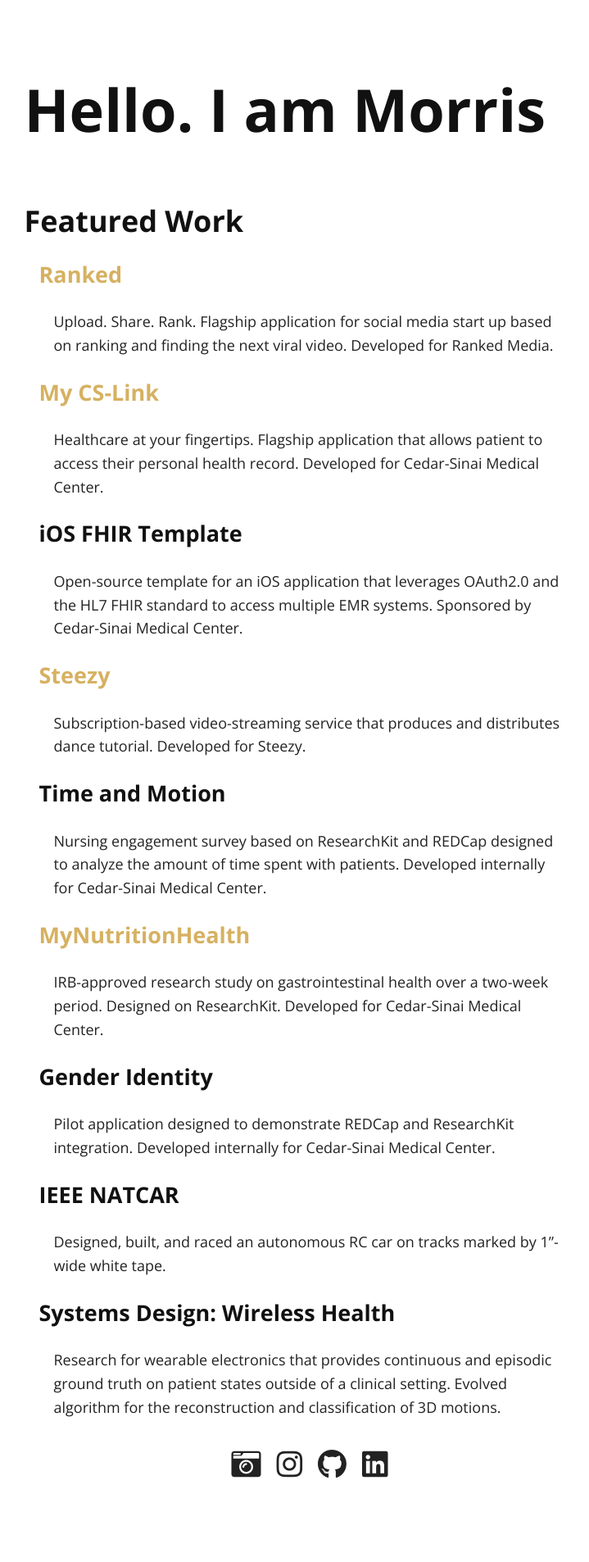
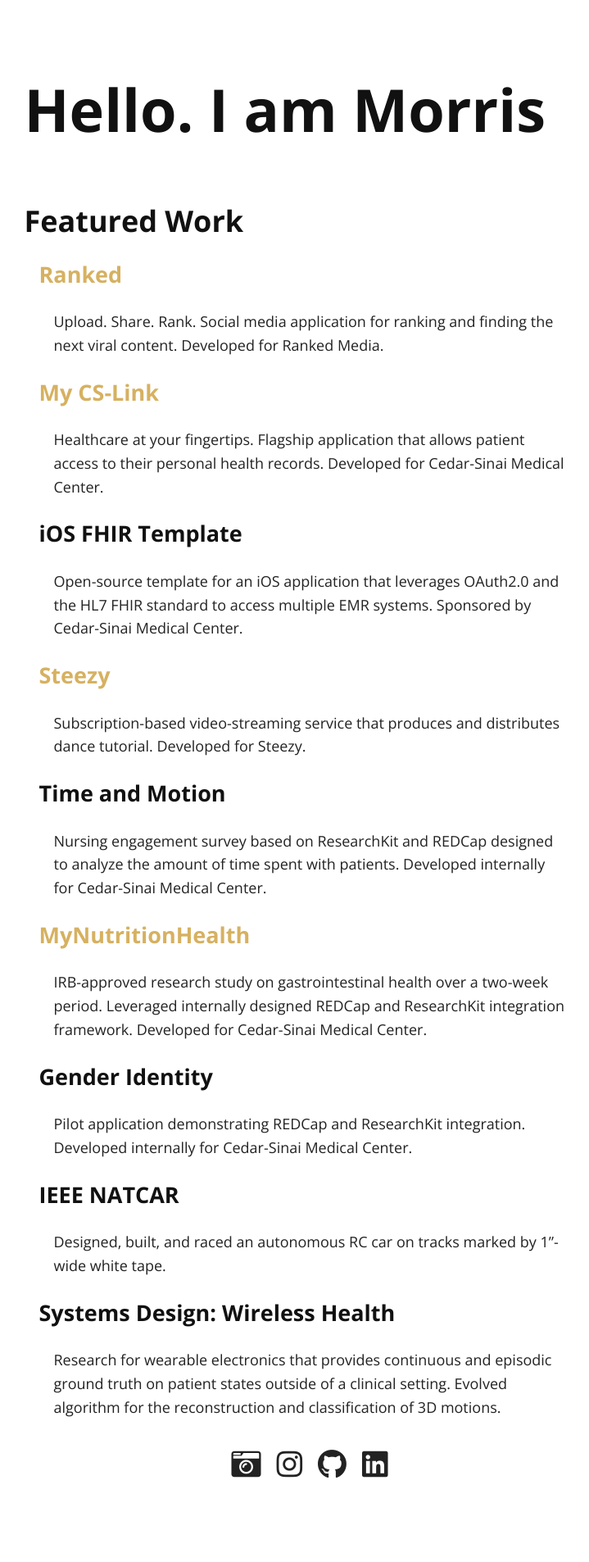
Before and after one commit to lammorris/lammorris.github.io, a Jekyll site: the page built from projects.md, in a window 1280 px wide. Shown: the whole page at 82% size, without its empty margins (262-981 px from the left). Built offline with Jekyll 4.4.1, drawn with Linux system fonts in a browser that asks for light colours; nearby versions of some CDN libraries; our own code applies the rules of GitHub Pages for plain Markdown files.

Commit message:
Add Google Analytics
- Update wording
- Rename Featured Work to Projects

```diff
--- a/_layouts/default.html
+++ b/_layouts/default.html
@@ -21,12 +21,18 @@
   <link rel="canonical" href="{{ site.url }}" />
 </head>
 <body>
+
   <article>
    <div class="container">
     <h1><a href="./">{{ site.title }}</a></h1>
     {{ content }}
     </div>
   </article>
+
+  {% if jekyll.environment == 'production' %}
+  {% include analytics.html %}
+  {% endif %}
+
 <script src="{{ site.baseurl }}/scripts/rrssb.min.js"></script>
 </body>
 </html>
--- a/_layouts/page.html
+++ b/_layouts/page.html
@@ -25,5 +25,9 @@
      </div>
    </article>
 
+   {% if jekyll.environment == 'production' %}
+   {% include analytics.html %}
+   {% endif %}
+
 </body>
 </html>
--- a/FeaturedWork.md
+++ b/projects.md
@@ -7,12 +7,12 @@
 
 ### Featured Work
 #### [Ranked](https://itunes.apple.com/us/app/ranked10/id1364172790?ls=1&mt=8)
-Upload. Share. Rank. Flagship application for social media start up based on ranking
-and finding the next viral video. Developed for Ranked Media.
+Upload. Share. Rank. Social media application for ranking and finding the next viral content.
+Developed for Ranked Media.
 
 #### [My CS-Link](https://itunes.apple.com/us/app/cedars-sinai-my-cs-link/id1034088603?mt=8)
-Healthcare at your fingertips. Flagship application that allows patient to access
-their personal health record. Developed for Cedar-Sinai Medical Center.
+Healthcare at your fingertips. Flagship application that allows patient access to
+their personal health records. Developed for Cedar-Sinai Medical Center.
 
 #### iOS FHIR Template
 Open-source template for an iOS application that leverages OAuth2.0 and the HL7
@@ -28,10 +28,11 @@
 
 #### [MyNutritionHealth](https://itunes.apple.com/us/app/mynutritionhealth/id1188921901?mt=8)
 IRB-approved research study on gastrointestinal health over a two-week period.
-Designed on ResearchKit. Developed for Cedar-Sinai Medical Center.
+Leveraged internally designed REDCap and ResearchKit integration framework.
+Developed for Cedar-Sinai Medical Center.
 
 #### Gender Identity
-Pilot application designed to demonstrate REDCap and ResearchKit integration.
+Pilot application demonstrating REDCap and ResearchKit integration.
 Developed internally for Cedar-Sinai Medical Center.
 
 #### IEEE NATCAR
```
Also changed, not shown: _includes/analytics.html (added, +9 -0 lines), index.md (+1 -1 lines), 4 other files.
